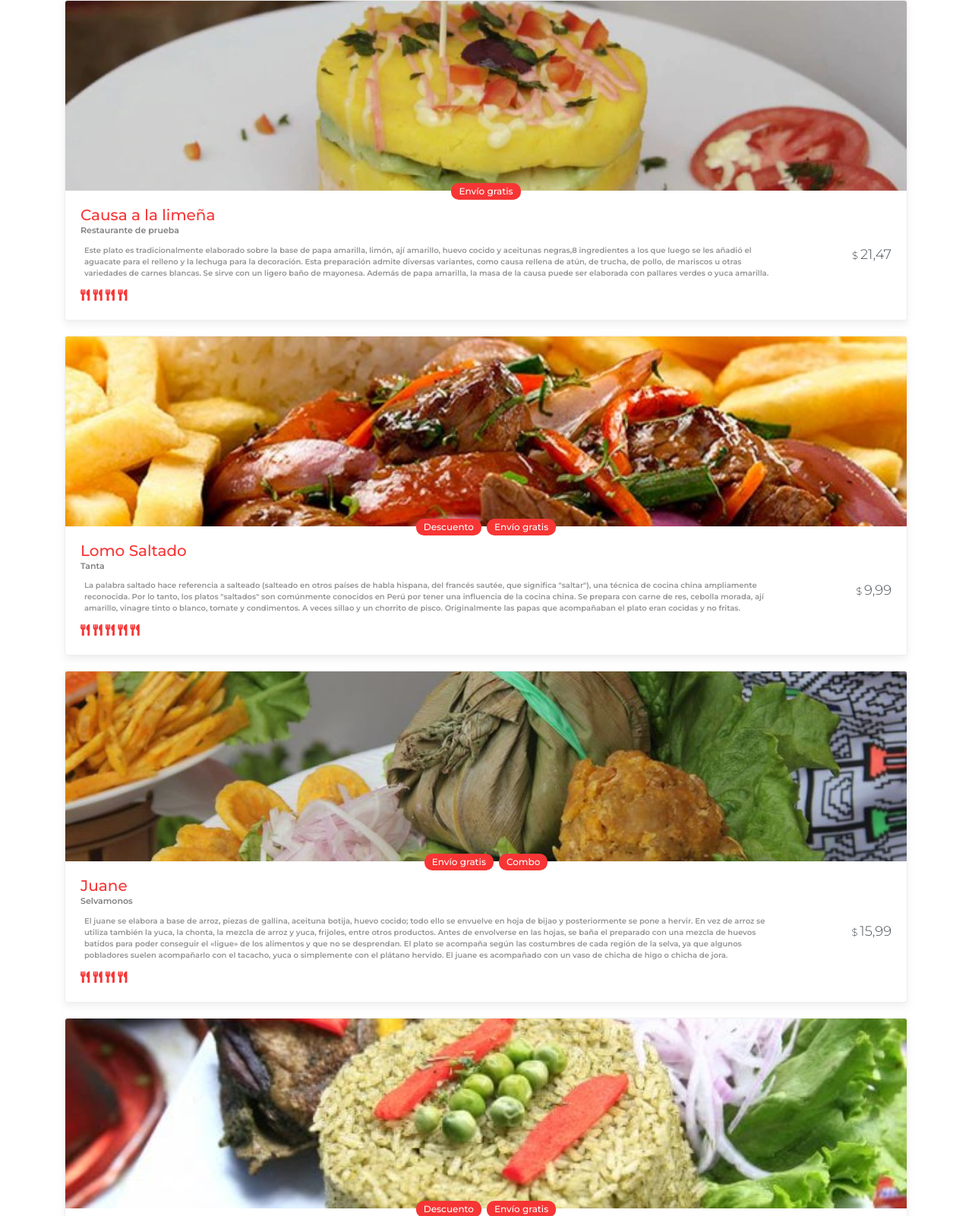
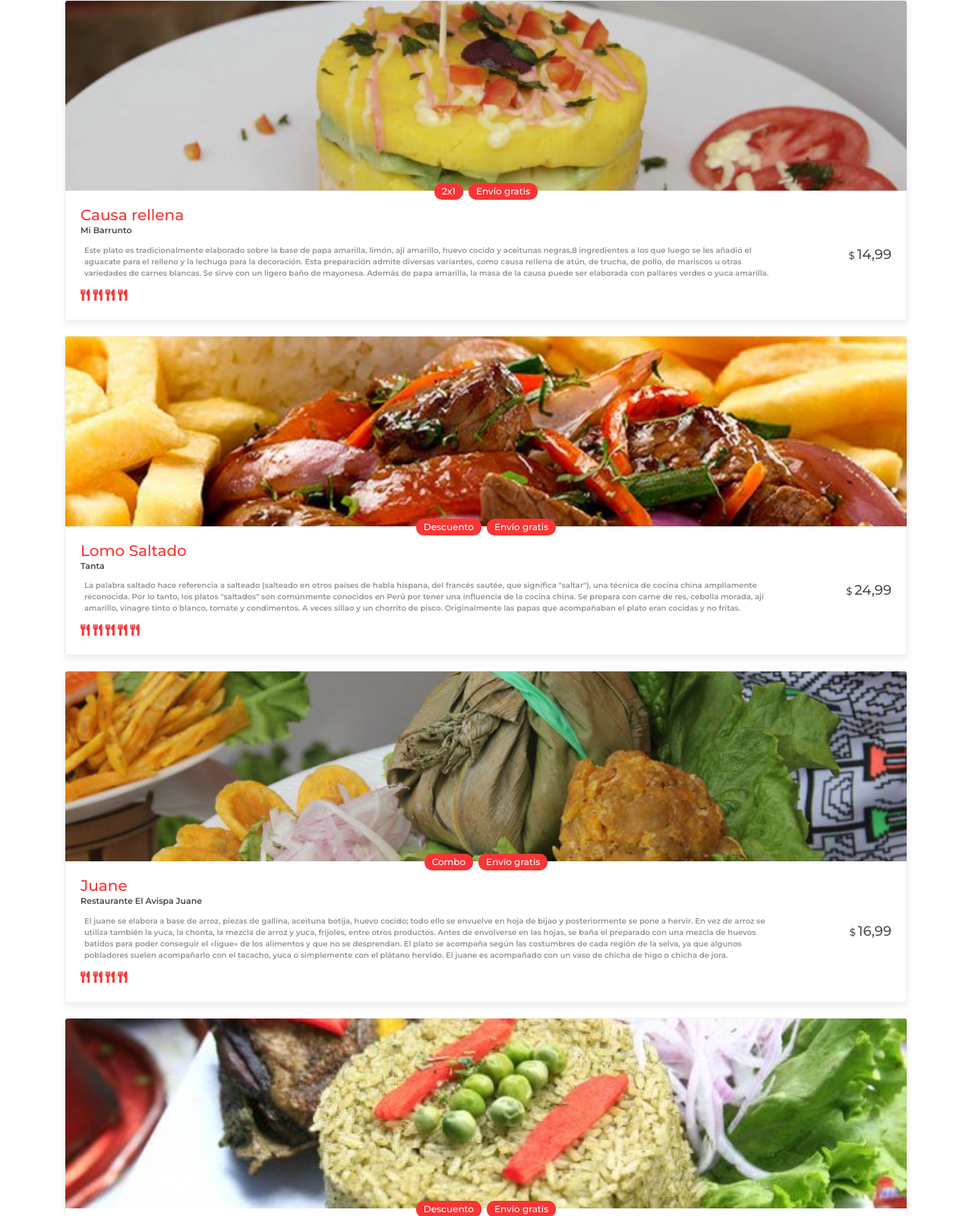
Before and after one commit to BurningAl15/sabor-a-peru, a plain HTML site: page index.html in a window 1280 px wide. Shown: the part 1199-2800 px from the top of the page at 76% size. Drawn offline with Linux system fonts and the light colour scheme.

Commit message:
fixing some stuff

```diff
--- a/index.html
+++ b/index.html
@@ -118,7 +118,7 @@
                       <span>Descuento</span><span>Envío gratis </span>
                     </div>
                     <h3 class="product-name">Carapulcra con Sopa Seca</h3>
-                    <p class="restaurant">Restaurante de prueba</p>
+                    <p class="restaurant">El Refugio de Mamainé</p>
                     <p class="descripcion">
                       Este plato tan típico de Perú es una mezcla de varias
                       gastronomías internacionales, tales como la española, la
@@ -140,7 +140,7 @@
                       <i class="fas fa-utensils"></i>
                     </div>
                   </div>
-                  <p class="product-price"><span>$</span>14,99</p>
+                  <p class="product-price"><span>$</span>24,99</p>
                 </div>
               </a>
             </li>
@@ -153,10 +153,10 @@
                 <div class="product-info">
                   <div class="product-info-inner">
                     <div class="tags">
-                      <span>2x1 </span> <span>Descuento 50%</span>
+                      <span>Envío gratis </span>
                     </div>
                     <h3 class="product-name">Ceviche</h3>
-                    <p class="restaurant">Restaurante de prueba</p>
+                    <p class="restaurant">La casa del ceviche</p>
                     <p class="descripcion">
                       Los ingredientes básicos de cualquier cebiche clásico
                       peruano son trozos de pescado, cebolla y jugo de limón,
@@ -180,7 +180,7 @@
                       <i class="fas fa-utensils"></i>
                     </div>
                   </div>
-                  <p class="product-price"><span>$</span>6,99</p>
+                  <p class="product-price"><span>$</span>17,99</p>
                 </div>
               </a>
             </li>
@@ -193,10 +193,10 @@
                 <div class="product-info">
                   <div class="product-info-inner">
                     <div class="tags">
-                      <span>Envío gratis </span>
+                      <span>2x1 </span><span>Envío gratis </span>
                     </div>
-                    <h3 class="product-name">Causa a la limeña</h3>
-                    <p class="restaurant">Restaurante de prueba</p>
+                    <h3 class="product-name">Causa rellena</h3>
+                    <p class="restaurant">Mi Barrunto</p>
                     <p class="descripcion">
                       Este plato es tradicionalmente elaborado sobre la base de
                       papa amarilla, limón, ají amarillo, huevo cocido y
@@ -217,7 +217,7 @@
                       <i class="fas fa-utensils"></i>
                     </div>
                   </div>
-                  <p class="product-price"><span>$</span>21,47</p>
+                  <p class="product-price"><span>$</span>14,99</p>
                 </div>
               </a>
             </li>
@@ -255,7 +255,7 @@
                       <i class="fas fa-utensils"></i>
                     </div>
                   </div>
-                  <p class="product-price"><span>$</span>9,99</p>
+                  <p class="product-price"><span>$</span>24,99</p>
                 </div>
               </a>
             </li>
@@ -268,10 +268,10 @@
                 <div class="product-info">
                   <div class="product-info-inner">
                     <div class="tags">
-                      <span>Envío gratis </span><span>Combo</span>
+                      <span>Combo</span><span>Envío gratis </span>
                     </div>
                     <h3 class="product-name">Juane</h3>
-                    <p class="restaurant">Selvamonos</p>
+                    <p class="restaurant">Restaurante El Avispa Juane</p>
                     <p class="descripcion">
                       El juane se elabora a base de arroz, piezas de gallina,
                       aceituna botija, huevo cocido; todo ello se envuelve en
@@ -295,7 +295,7 @@
                       <i class="fas fa-utensils"></i>
                     </div>
                   </div>
-                  <p class="product-price"><span>$</span>15,99</p>
+                  <p class="product-price"><span>$</span>16,99</p>
                 </div>
               </a>
             </li>
@@ -311,7 +311,7 @@
                       <span>Descuento</span><span>Envío gratis </span>
                     </div>
                     <h3 class="product-name">Arroz con Pato</h3>
-                    <p class="restaurant">Restaurante de prueba</p>
+                    <p class="restaurant">Ventarrón Restaurante Chiclayano & Barra</p>
                     <p class="descripcion">
                       Como su nombre indica, el arroz con pato es un plato de
                       arroz, picante y ácido, cuyos ingredientes principales son
@@ -331,7 +331,7 @@
                       <i class="fas fa-utensils"></i>
                     </div>
                   </div>
-                  <p class="product-price"><span>$</span>25,99</p>
+                  <p class="product-price"><span>$</span>19,99</p>
                 </div>
               </a>
             </li>
@@ -346,7 +346,6 @@
       </div>
     </main>
 
-
     <!-- Scripts -->
     <script src="js/jquery.js"></script>
     <script src="js/popper.js"></script>
--- a/sass/main.scss
+++ b/sass/main.scss
@@ -209,7 +209,7 @@ header {
         .restaurant {
           margin-bottom: 10px;
           font-size: 11px;
-          color: #807e7e;
+          color: #474747;
           font-weight: 600;
         }
 
@@ -234,7 +234,7 @@ header {
         .product-price {
           font-size: 18px;
           margin: 0;
-          font-weight: 300;
+          font-weight: 500;
           color: $black2;
 
           span {
```
Also changed, not shown: sass/main.css.
